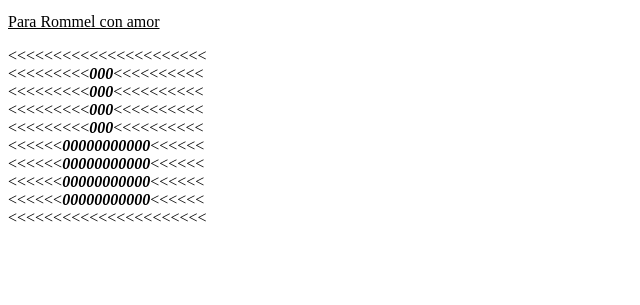
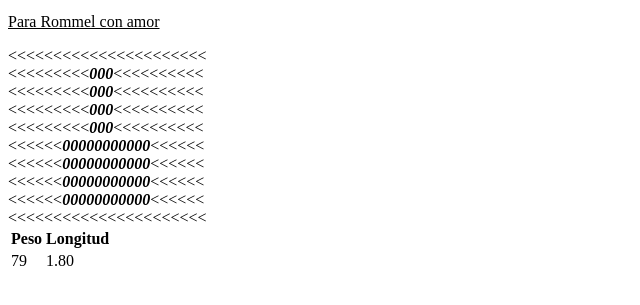
Before and after one commit to Melani96/introHTML, a plain HTML site: page index.html in a window 1280 px wide. Shown: the part 119-424 px from the top of the page, without its empty margins (0-640 px from the left). Drawn offline with Linux system fonts and the light colour scheme.

```diff
--- a/index.html
+++ b/index.html
@@ -23,5 +23,17 @@
 		<<<<<<<b><i>00000000000</i></b><<<<<<<br/>
 		<<<<<<<<<<<<<<<<<<<<<<<br/>
 		<!--Comentario: Dedo insulto para Rommel-->
+
+		<table>
+			<tr>
+				<th>Peso</th>
+				<th>Longitud</th>
+			</tr>
+			<tr>
+				<td>79</td>
+				<td>1.80</td>
+			</tr>
+		</table>
+
 	</body>
 </html>
```
